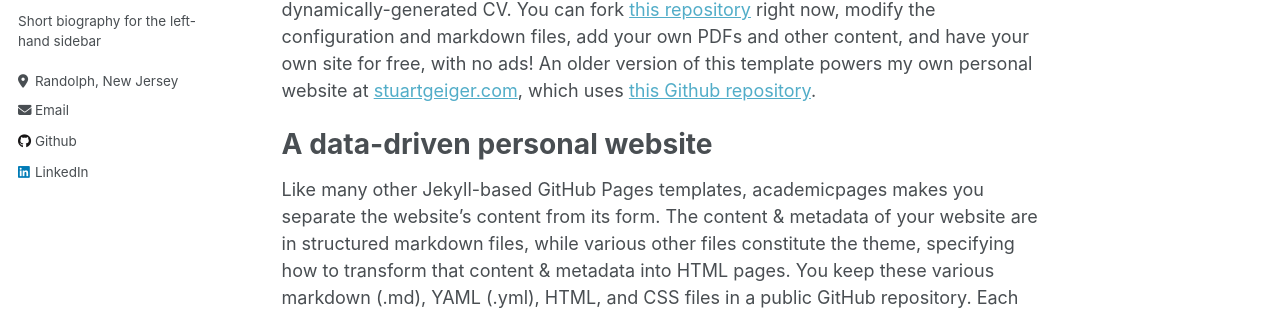
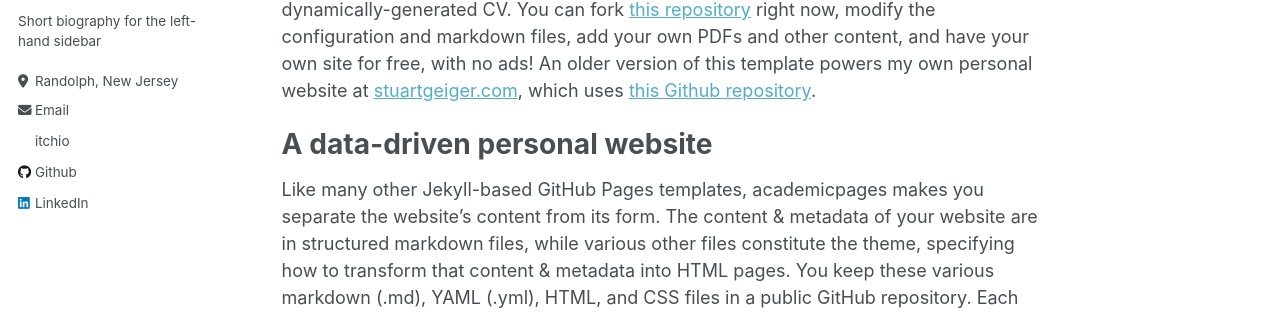
Before and after one commit to QueenFii/QueenFii.github.io, a Jekyll site: the page built from _pages/about.md, in a window 1280 px wide. Shown: the part 354-669 px from the top of the page. Built offline with Jekyll 4.4.1, drawn with Linux system fonts in a browser that asks for light colours.

Commit message:
adding itchio test

```diff
--- a/_config.yml
+++ b/_config.yml
@@ -42,8 +42,8 @@ author:
   bitbucket        : # Username - Update with your username on the site
   codepen          : # Username
   dribbble         : # Username
+  itchio           : "QueenFii"
   github           : "QueenFii"
-  itchio           : "QueenFii"
   kaggle           : # Username
   stackoverflow    : # User number or user number and name (i.e., use "1" or "1/jeff-atwood")
 
--- a/_includes/author-profile.html
+++ b/_includes/author-profile.html
@@ -66,6 +66,9 @@
       {% endif %}
       {% if author.dribbble %}
         <li><a href="https://dribbble.com/{{ author.dribbble }}"><i class="fab fa-fw fa-dribbble icon-pad-right" aria-hidden="true"></i>Dribbble</a></li>
+      {% endif %}
+      {% if author.itchio %}
+      <li><a href="https://itch.io/{{ author.itchio }}"><i class="fab fa-fw fa-itchio icon-pad-right" aria-hidden="true"></i>itchio</a></li>
       {% endif %}
       {% if author.github %}
         <li><a href="https://github.com/{{ author.github }}"><i class="fab fa-fw fa-github icon-pad-right" aria-hidden="true"></i>Github</a></li>
```
